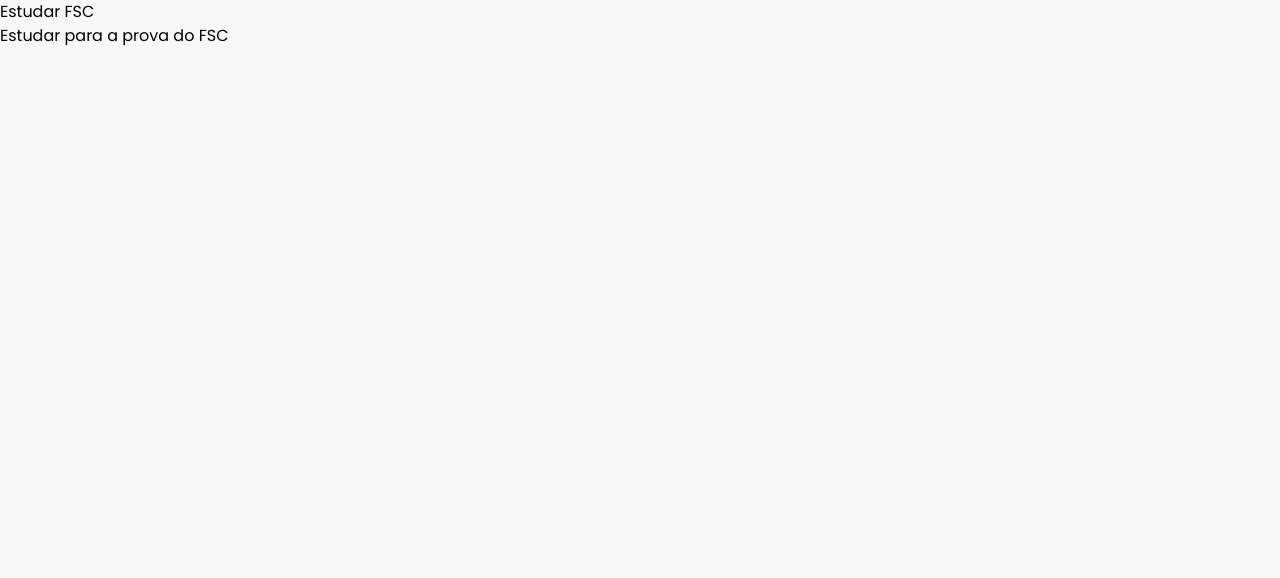
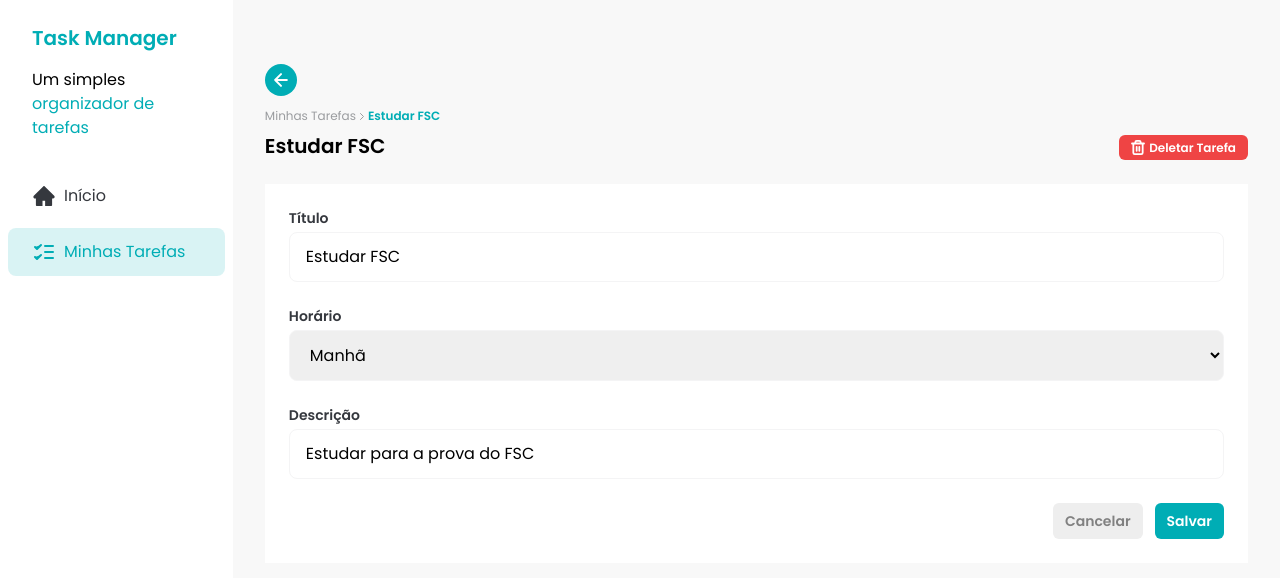
Before and after one commit to Cleyton-1995/fsc-task-manager, a React (Vite) app: page /tasks/1 in a window 1280 px wide. Shown: the top 578 px of the page. Built offline with nearby package versions, Linux system fonts and the light colour scheme; data requests are answered from the project's data file.

Commit message:
feat: add initial TaskDetailsPage whithout logic

```diff
--- a/src/assets/icons/index.js
+++ b/src/assets/icons/index.js
@@ -1,5 +1,7 @@
 import AddIcon from './add.svg?react';
+import ArrowLeftIcon from './arrow-left.svg?react';
 import CkeckIcon from './check.svg?react';
+import ChevronRighthIcon from './chevron-right.svg?react';
 import CloudIcon from './cloud-sun.svg?react';
 import DetailsIcon from './details.svg?react';
 import HomeIcon from './home.svg?react';
@@ -11,6 +13,8 @@ import TrashIcon from './trash.svg?react';
 
 export {
   AddIcon,
+  ArrowLeftIcon,
+  ChevronRighthIcon,
   CkeckIcon,
   CloudIcon,
   DetailsIcon,
--- a/src/components/Button.jsx
+++ b/src/components/Button.jsx
@@ -15,6 +15,7 @@ export default function Button({
         primary: 'bg-brand-primary text-white',
         ghost: 'bg-transparent text-brand-dark-blue',
         secondary: 'bg-brand-light-gray text-brand-dark-gray',
+        danger: 'bg-brand-danger text-white',
       },
       size: {
         small: 'py-1 text-xs',
@@ -42,7 +43,7 @@ export default function Button({
 
 Button.propTypes = {
   children: PropTypes.node.isRequired,
-  color: PropTypes.oneOf(['primary', 'ghost', 'secondary']),
+  color: PropTypes.oneOf(['primary', 'ghost', 'secondary', 'danger']),
   size: PropTypes.oneOf(['small', 'large']),
   className: PropTypes.string,
 };
--- a/src/pages/TaskDetailsPage.jsx
+++ b/src/pages/TaskDetailsPage.jsx
@@ -1,9 +1,20 @@
 import { useEffect, useState } from 'react';
-import { useParams } from 'react-router-dom';
+import { useNavigate, useParams } from 'react-router-dom';
+
+import { ArrowLeftIcon, ChevronRighthIcon, TrashIcon } from '../assets/icons';
+import Button from '../components/Button';
+import Input from '../components/Input';
+import Sidebar from '../components/Sidebar';
+import TimeSelect from '../components/TimeSelect';
 
 export default function TaskDetailsPage() {
   const { taskId } = useParams();
   const [task, setTask] = useState();
+  const navigate = useNavigate();
+
+  function handleBackClick() {
+    navigate(-1);
+  }
 
   useEffect(() => {
     async function fetchTask() {
@@ -17,9 +28,68 @@ export default function TaskDetailsPage() {
   }, [taskId]);
 
   return (
-    <div>
-      <h1>{task?.title}</h1>
-      <h1>{task?.description}</h1>
+    <div className="flex">
+      <Sidebar />
+
+      <div className="w-full space-y-6 px-8 py-16">
+        <div className="flex w-full justify-between">
+          <div>
+            <button
+              onClick={handleBackClick}
+              className="mb-3 flex h-8 w-8 items-center justify-center rounded-full bg-brand-primary"
+            >
+              <ArrowLeftIcon />
+            </button>
+
+            <div className="flex items-center gap-1 text-xs">
+              <span
+                onClick={handleBackClick}
+                className="cursor-pointer text-brand-text-gray"
+              >
+                Minhas Tarefas
+              </span>
+              <ChevronRighthIcon className="text-brand-text-gray" />
+              <span className="font-semibold text-brand-primary">
+                {task?.title}
+              </span>
+            </div>
+
+            <h1 className="mt-2 text-xl font-semibold">{task?.title}</h1>
+          </div>
+
+          <Button className="h-fit self-end" color="danger">
+            {' '}
+            <TrashIcon /> Deletar Tarefa
+          </Button>
+        </div>
+
+        <div className="space-y-6 bg-brand-white p-6">
+          <div>
+            <Input id="title" label="Título" value={task?.title} />
+          </div>
+
+          <div>
+            <TimeSelect value={task?.time} />
+          </div>
+
+          <div>
+            <Input
+              id="description"
+              label="Descrição"
+              value={task?.description}
+            />
+          </div>
+
+          <div className="flex w-full justify-end gap-3">
+            <Button color="secondary" size="large">
+              Cancelar
+            </Button>
+            <Button color="primary" size="large">
+              Salvar
+            </Button>
+          </div>
+        </div>
+      </div>
     </div>
   );
 }
```
Also changed, not shown: src/assets/icons/arrow-left.svg (added), src/assets/icons/chevron-right.svg (added).
